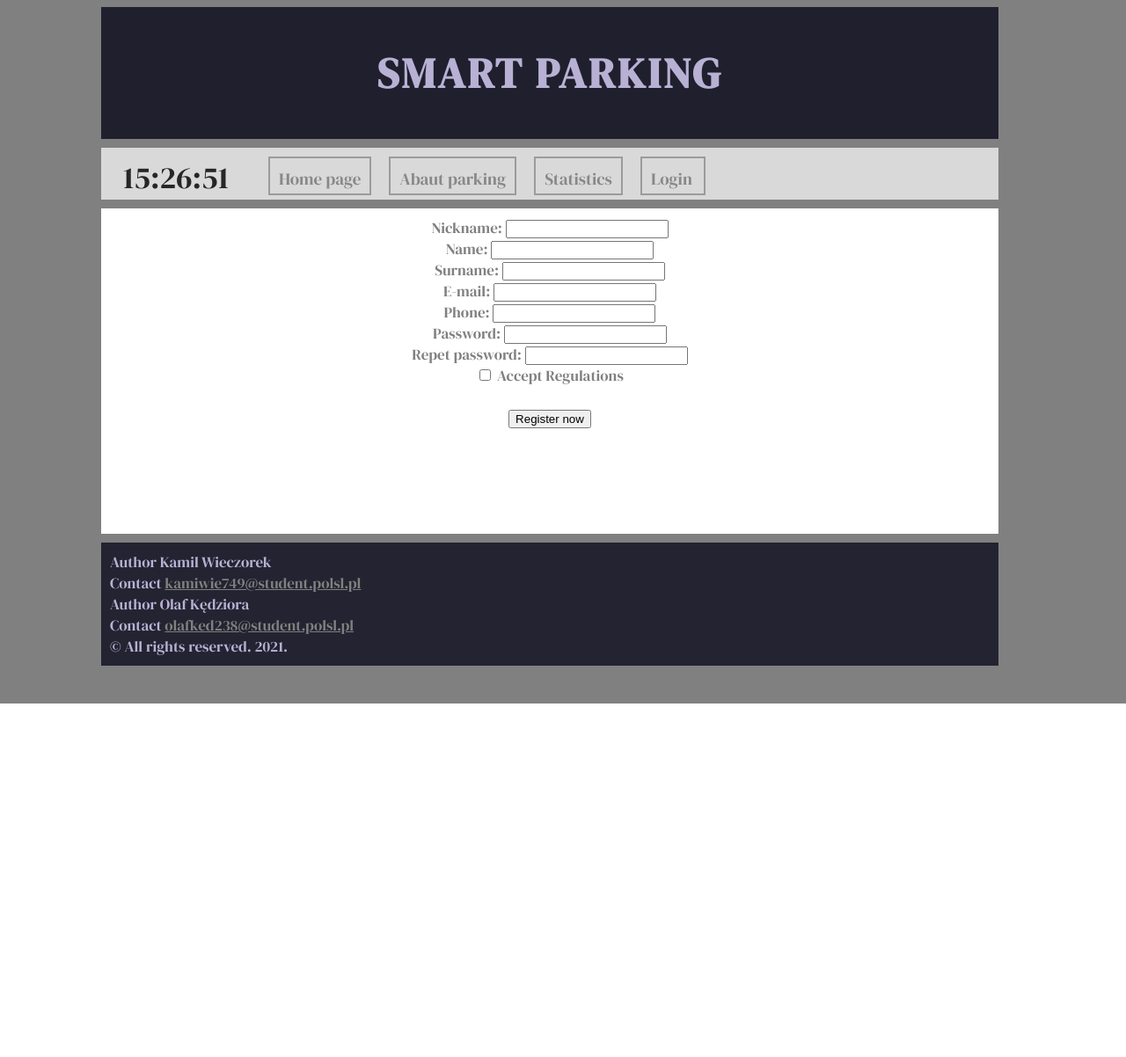
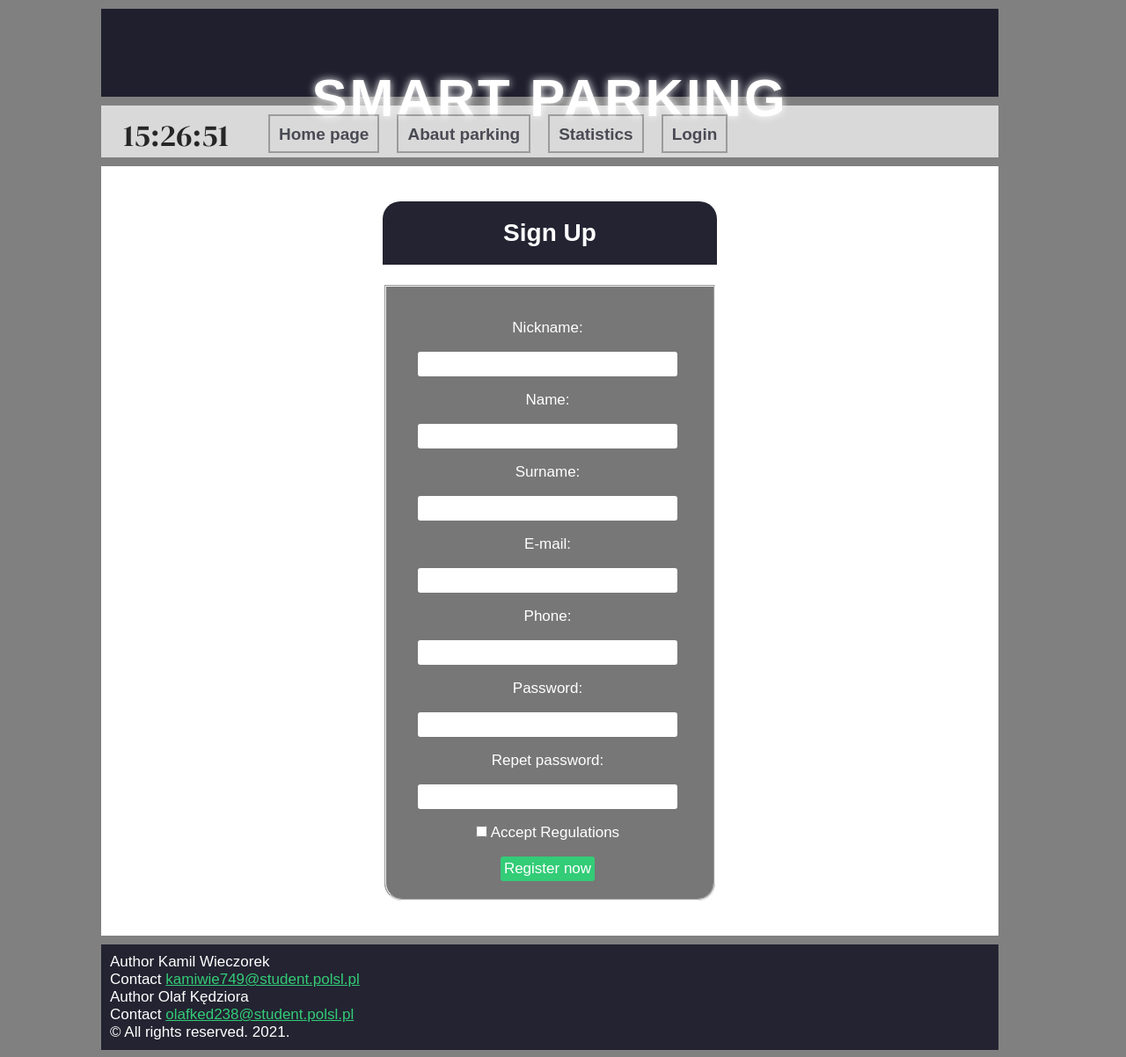
Before and after one commit to vieczorkamil/SmartParking, a PHP site: page /registration.php in a window 1280 px wide. Shown: the whole page at 88% size. Before the commit the page ends 800 px from the top, so only its background shows below. Run offline with PHP 8.4, Linux system fonts and the light colour scheme; some libraries are stand-ins or nearby versions.

Commit message:
Dodano CSS do strony logowania i rejestracji

```diff
--- a/registration.php
+++ b/registration.php
@@ -210,16 +210,22 @@
         </div>
 
         <div id="content">
+        <div class="grid">
+                <div id="sign_in_up">
+                    <h2>Sign Up</h2>
+
                     <form method="post">
 
-            Nickname: <input type="text" value="<?php
+                        <fieldset>
+
+                            <p><label for="text">Nickname:</label></p>
+                            <p><input type="text" value="<?php
                                 if (isset($_SESSION['fr_Nick']))
                                 {
                                     echo $_SESSION['fr_Nick'];
                                     unset($_SESSION['fr_Nick']);
                                 }
-            ?>" name="Nick" /><br />
-
+                                ?>" name="Nick"></p>
                                 <?php
                                 if (isset($_SESSION['e_Nick']))
                                 {
@@ -228,14 +234,14 @@
                                 }
                                 ?>
 
-            Name: <input type="text" value="<?php
+                            <p><label for="text">Name:</label></p>
+                            <p><input type="text" value="<?php
                                 if (isset($_SESSION['fr_Name']))
                                 {
                                     echo $_SESSION['fr_Name'];
                                     unset($_SESSION['fr_Name']);
                                 }
-            ?>" name="Name" /><br />
-
+                                ?>" name="Name"></p>
                                 <?php
                                 if (isset($_SESSION['e_Name']))
                                 {
@@ -244,14 +250,14 @@
                                 }
                                 ?>
 
-            Surname: <input type="text" value="<?php
+                            <p><label for="text">Surname:</label></p>
+                            <p><input type="text" value="<?php
                                 if (isset($_SESSION['fr_Surname']))
                                 {
                                     echo $_SESSION['fr_Surname'];
                                     unset($_SESSION['fr_Surname']);
                                 }
-            ?>" name="Surname" /><br />
-
+                                ?>" name="Surname"></p>
                                 <?php
                                 if (isset($_SESSION['e_Surname']))
                                 {
@@ -260,14 +266,14 @@
                                 }
                                 ?>
 
-            E-mail: <input type="text" value="<?php
+                            <p><label for="text">E-mail:</label></p>
+                            <p><input type="text" value="<?php
                                 if (isset($_SESSION['fr_Email']))
                                 {
                                     echo $_SESSION['fr_Email'];
                                     unset($_SESSION['fr_Email']);
                                 }
-            ?>" name="Email" /><br />
-
+                                ?>" name="Email"></p>
                                 <?php
                                 if (isset($_SESSION['e_Email']))
                                 {
@@ -276,14 +282,14 @@
                                 }
                                 ?>
 
-            Phone: <input type="text" value="<?php
+                            <p><label for="text">Phone:</label></p>
+                            <p><input type="text" value="<?php
                                 if (isset($_SESSION['fr_Phone']))
                                 {
                                     echo $_SESSION['fr_Phone'];
                                     unset($_SESSION['fr_Phone']);
                                 }
-            ?>" name="Phone" /><br />
-
+                                ?>" name="Phone"></p>
                                 <?php
                                 if (isset($_SESSION['e_Phone']))
                                 {
@@ -292,9 +298,8 @@
                                 }
                                 ?>
 
-            Password: <input type="password"  value="" name="Password1" />
-            <br />
-
+                            <p><label for="password">Password:</label></p>
+                            <p><input type="password" value="" name="Password1"></p>
                                 <?php
                                 if (isset($_SESSION['e_Password']))
                                 {
@@ -303,10 +308,10 @@
                                 }
                                 ?>
 
-            Repet password: <input type="password" value="" name="Password2" />
-            <br />
+                            <p><label for="password">Repet password:</label></p>
+                            <p><input type="password" value="" name="Password2"></p>
 
-            <label>
+                            <p><label>
                                 <input type="checkbox" name="Regulations" <?php
                                 if (isset($_SESSION['fr_Regulations']))
                                 {
@@ -314,7 +319,7 @@
                                     unset($_SESSION['fr_Regulations']);
                                 }
                                     ?>/> Accept Regulations
-            </label>
+                            </label></p>
 
                             <?php
                                 if (isset($_SESSION['e_Regulations']))
@@ -324,11 +329,13 @@
                                 }
                             ?>
 
-            <br /><br />
+                            <p><input type="submit" name="Submit" value="Register now"></p>
 
-            <input type="submit" name="Submit" value="Register now" />
+                        </fieldset>
 
                     </form>
+                </div>
+            </div>
         </div>
 
         <div id="footer">
--- a/styles/style.css
+++ b/styles/style.css
@@ -1,7 +1,11 @@
+@import url(http://weloveiconfonts.com/api/?family=fontawesome);
+@import url(https://meyerweb.com/eric/tools/css/reset/reset.css);
+
 body
 {
   background-color: grey;
-  font-family: 'DM Serif Display', serif;
+  /*font-family: 'DM Serif Display', serif;*/
+  font-family: 'Varela Round', sans-serif;
   font-size: 17px;
   color: white;
 }
@@ -16,15 +20,15 @@ h2
 /*stylizacja hiperłączy */
 a:link/*nieodwiedzony link*/
 {
-  color:grey;
+  color:#33cc77;
 }
 a:visited/*odwiedzony link*/
 {
-  color:black;
+  color:#33cc77;
 }
 a:hover/*po najechaniu */
 {
-  color:#006600;
+  color:#28ad63;
 }
 #container
 {
@@ -35,11 +39,22 @@ a:hover/*po najechaniu */
 #logo
 {
   background-color: #1f1f2e;
-  color: #b8b1d4;
+  color: #fff;
+  padding: 10px;
+  margin-top: 10px;
+  width:1000px;
+  height: 80px;
+
+}
+#logo h1
+{
+  letter-spacing: 3px;/*rozsunięcie liter*/
+  text-shadow: #fff 0 0 10px;
+  font-size: 60px;
   text-align: center;
-  padding: 10px;
-  width:1000px;
-  letter-spacing: 3px;/*rozsunięcie liter*/
+  position: relative;
+  top: 50%;
+  transform: translateY(25%);
 }
 #menu
 {
@@ -109,7 +124,7 @@ a:hover/*po najechaniu */
   clear: both;
   margin-top: 10px;
   background-color: #232331;
-  color: #b8b1d4;
+  color: #fff;
   width: 1000px;
   padding: 10px;
   text-align: left;
@@ -129,6 +144,7 @@ a:hover/*po najechaniu */
   min-width: 50px;
   height: 20px;
   font-size: 19px;
+  font-weight: 600;
   padding: 10px;
   margin-left: 20px;
   border-right: 2px solid #9e9e9e; /*kreska obok (grubość styl lini kolor)*/
@@ -136,16 +152,95 @@ a:hover/*po najechaniu */
   border-top: 2px solid #9e9e9e;
   border-bottom: 2px solid #9e9e9e;
   opacity:0.9; /*przeźroczystość*/
+  color: #1f1f2e;
 }
 .option:hover /*co się dzieje jak najedziemy*/
 {
   background-color: #1f1f2e;
-  color: #006600;
+  color: #28ad63;
   cursor: pointer;
 }
 .error
 {
 	color:red;
-	margin-top: 10px;
-	margin-bottom: 10px;
+	margin-top: 15px;
+  margin-bottom: 15px;
+  text-shadow: #fff 0 0 10px;
 }
+
+input
+{
+  background-image: none;
+  border: none;
+  font: inherit;
+  margin: 0;
+  padding: 0;
+  transition: all .3s;
+}
+
+/* ---------- GRID ---------- */
+
+.grid
+{
+  margin-left: auto;
+  margin-right: auto;
+  margin-top: 30px;
+  margin-bottom: 30px;
+  max-width: 90%;
+  width: 380px;
+}
+
+/* ---------- Login ---------- */
+
+#sign_in_up h2
+{
+	background: #232331;
+	border-radius: 20px 20px 0 0;
+	color: #fff;
+	font-size: 28px;
+	padding: 20px 26px;
+}
+#sign_in_up fieldset
+{
+  background:  #777;
+	border-radius: 0 0 20px 20px;
+  padding: 20px 26px;
+  margin-top: 10px;
+}
+#sign_in_up fieldset p
+{
+	color: #fff;
+  margin-bottom: 14px;
+  margin-right: 10px;
+  margin-left: 5px;
+}
+#sign_in_up fieldset p:last-child
+{
+	margin-bottom: 0;
+}
+#sign_in_up fieldset input
+{
+	border-radius: 3px;
+}
+#sign_in_up fieldset input[type="text"], #sign_in_up fieldset input[type="password"]
+{
+	background: #fff;
+	color: #777;/*333*/
+	padding: 4px 10px;
+	width: 90%;
+}
+#sign_in_up fieldset input[type="submit"]
+{
+	background: #33cc77;
+	color: #fff;
+	display: block;
+  margin: 0px auto;
+	padding: 4px 4px;
+  width: auto;
+  min-width: 90px;
+  float: center;
+}
+#sign_in_up fieldset input[type="submit"]:hover
+{
+	background: #28ad63;
+}
```
Also changed, not shown: login.php (+26 -13 lines), login_system.php (+6 -1 lines). Lines whose indentation alone changed are shown as unchanged.
